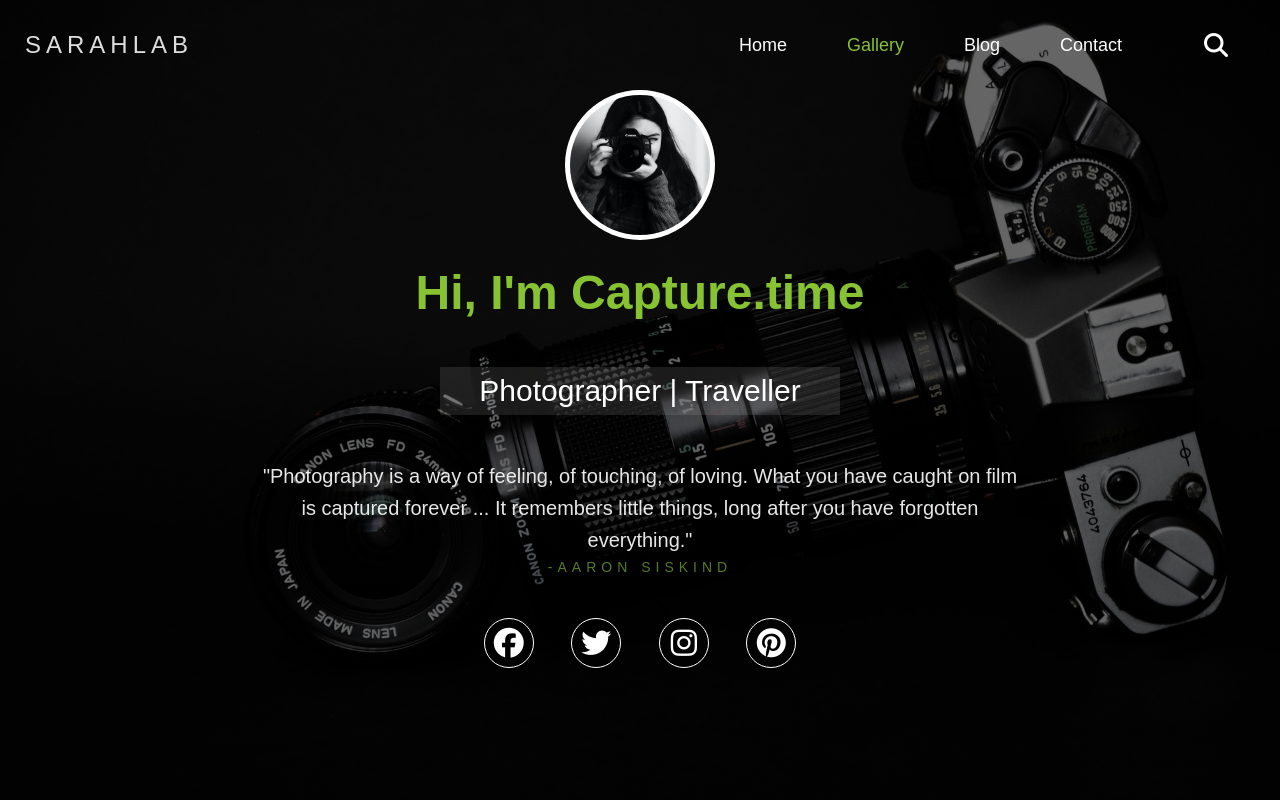
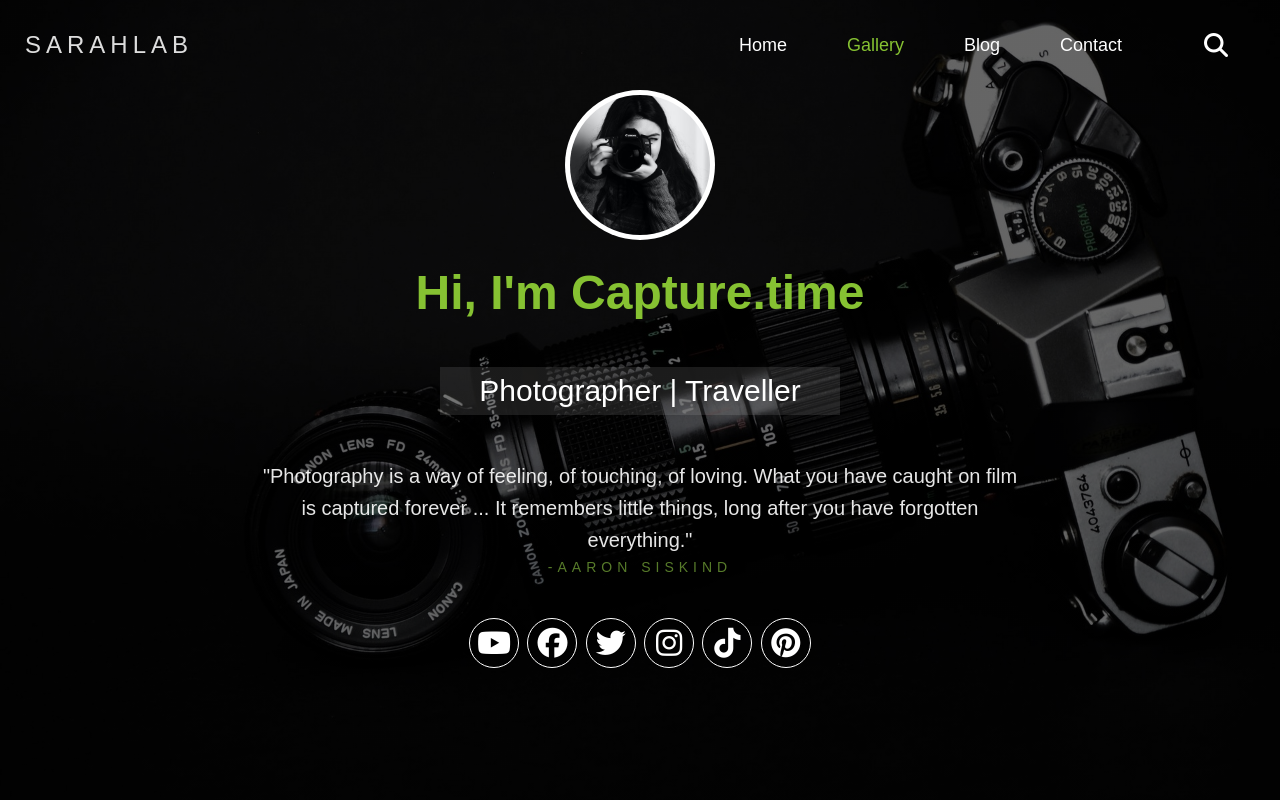
Before and after one commit to Capture-time/Capture-time.github.io, a plain HTML site: page gallery.html in a window 1280 px wide. Shown: the top 800 px of the page. Drawn offline with Linux system fonts and the light colour scheme.

Commit message:
Update gallery.html

```diff
--- a/gallery.html
+++ b/gallery.html
@@ -52,17 +52,27 @@
 
                 <div class = "social-icons">
                     <ul>
+
+                <li>
+                         <a href = "https://youtube.com/channel/UCi2uZFacRhDRyX1fYEeyG7w"><i class = "fab fa-youtube"></i></a>
+                        </li>
+
                         <li>
-                            <a href = "#"><i class = "fab fa-facebook"></i></a>
+                          <a href = " https://www.facebook.com/geoffrey.gaitho.79"><i class = "fab fa-facebook"></i></a>
+                        </li>
+
+                        <li>
+                         <a href = "https://www.twitter.com/@capturetime6"><i class = "fab fa-twitter"></i></a>
                         </li>
                         <li>
-                            <a href = "#"><i class = "fab fa-twitter"></i></a>
+                         <a href = "https://www.instagram.com/_g.e.o.f_f.r.e.y_"><i class = "fab fa-instagram"></i></a>
+
+                        </li>
+                         <li>
+                            <a href = "https://www.tiktok.com/@partivetinari"><i class = "fab fa-tiktok"></i></a>
                         </li>
                         <li>
-                            <a href = "#"><i class = "fab fa-instagram"></i></a>
-                        </li>
-                        <li>
-                            <a href = "#"><i class = "fab fa-pinterest"></i></a>
+                          <a href = "https://www.pinterest.com/capturetime6"><i class = "fab fa-pinterest"></i></a>
                         </li>
                     </ul>
                 </div>
```
